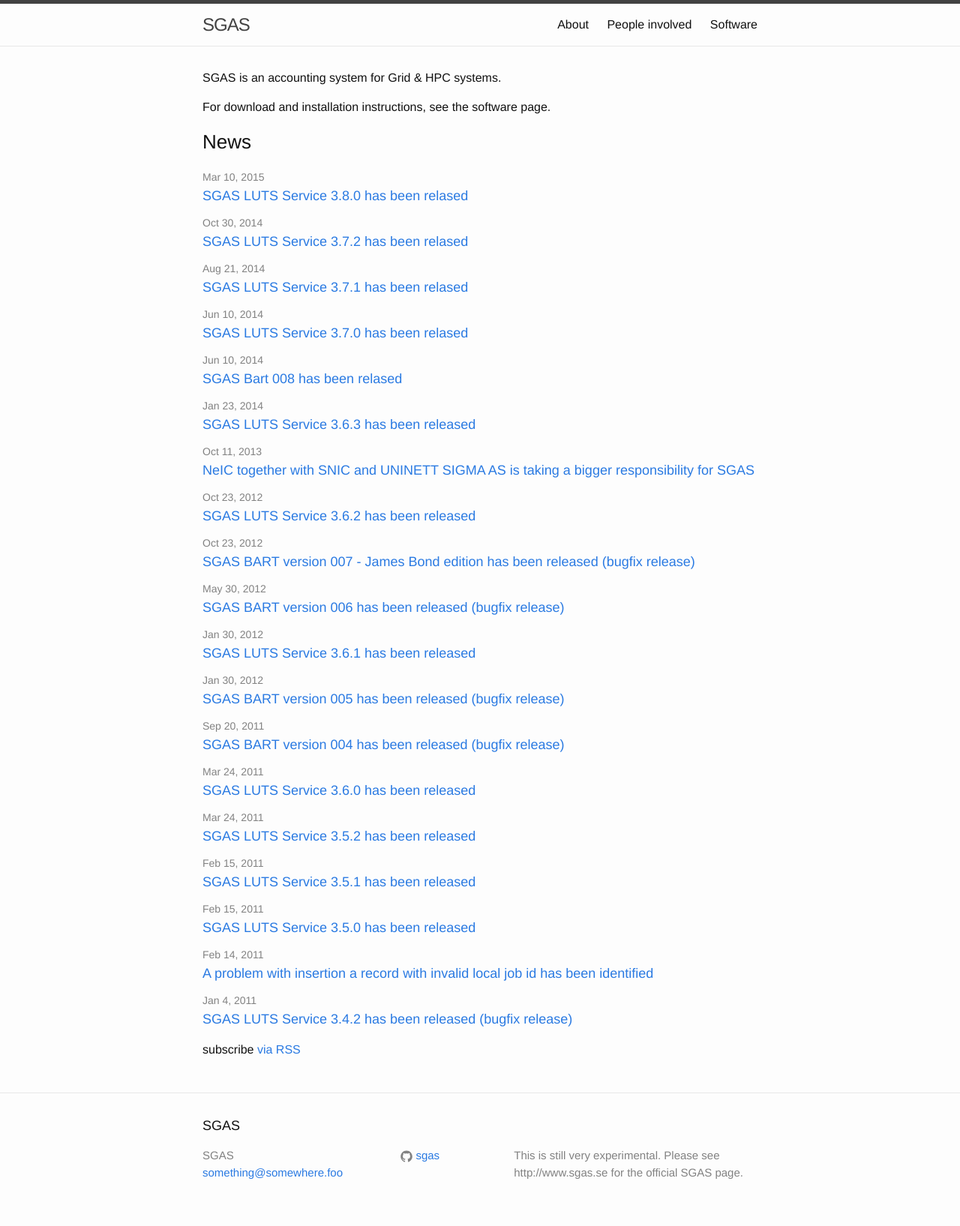
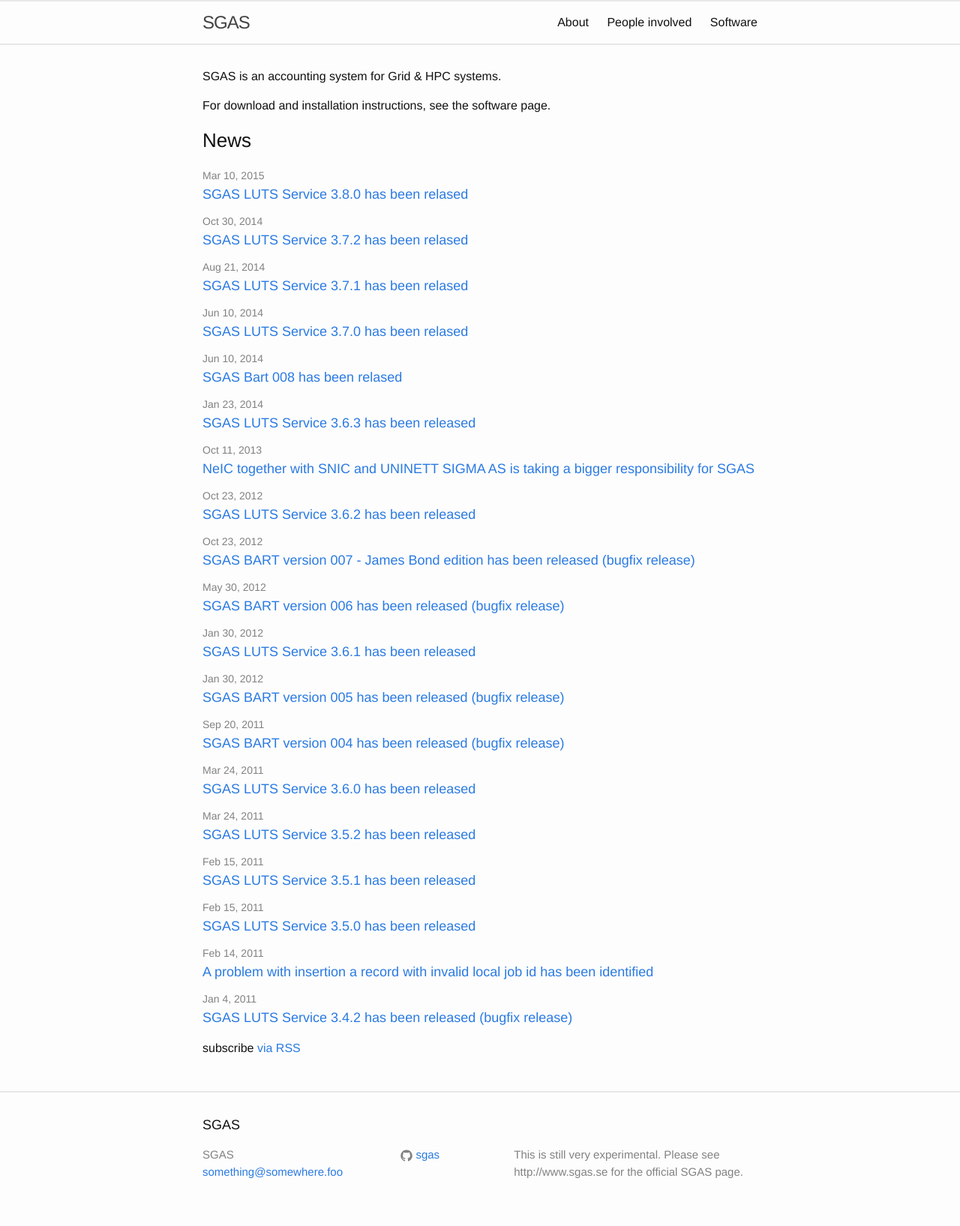
Before and after one commit to edelmann/pt, a Jekyll site: the page built from index.html, in a window 1280 px wide. Shown: the whole page at 75% size. Built offline with Jekyll 4.4.1, drawn with Linux system fonts in a browser that asks for light colours.

Commit message:
Adjusted header and footer borders.

```diff
--- a/_sass/minima/_layout.scss
+++ b/_sass/minima/_layout.scss
@@ -2,8 +2,8 @@
  * Site header
  */
 .site-header {
-    border-top: 5px solid $grey-color-dark;
-    border-bottom: 1px solid $grey-color-light;
+    border-top: 2px solid $grey-color-light;
+    border-bottom: 2px solid $grey-color-light;
     min-height: 56px;
 
     // Positioning context for the mobile navigation icon
@@ -47,7 +47,7 @@
         top: 9px;
         right: $spacing-unit / 2;
         background-color: $background-color;
-        border: 1px solid $grey-color-light;
+        border: 2px solid $grey-color-light;
         border-radius: 5px;
         text-align: right;
 
@@ -93,7 +93,7 @@
  * Site footer
  */
 .site-footer {
-    border-top: 1px solid $grey-color-light;
+    border-top: 2px solid $grey-color-light;
     padding: $spacing-unit 0;
 }
 
```
